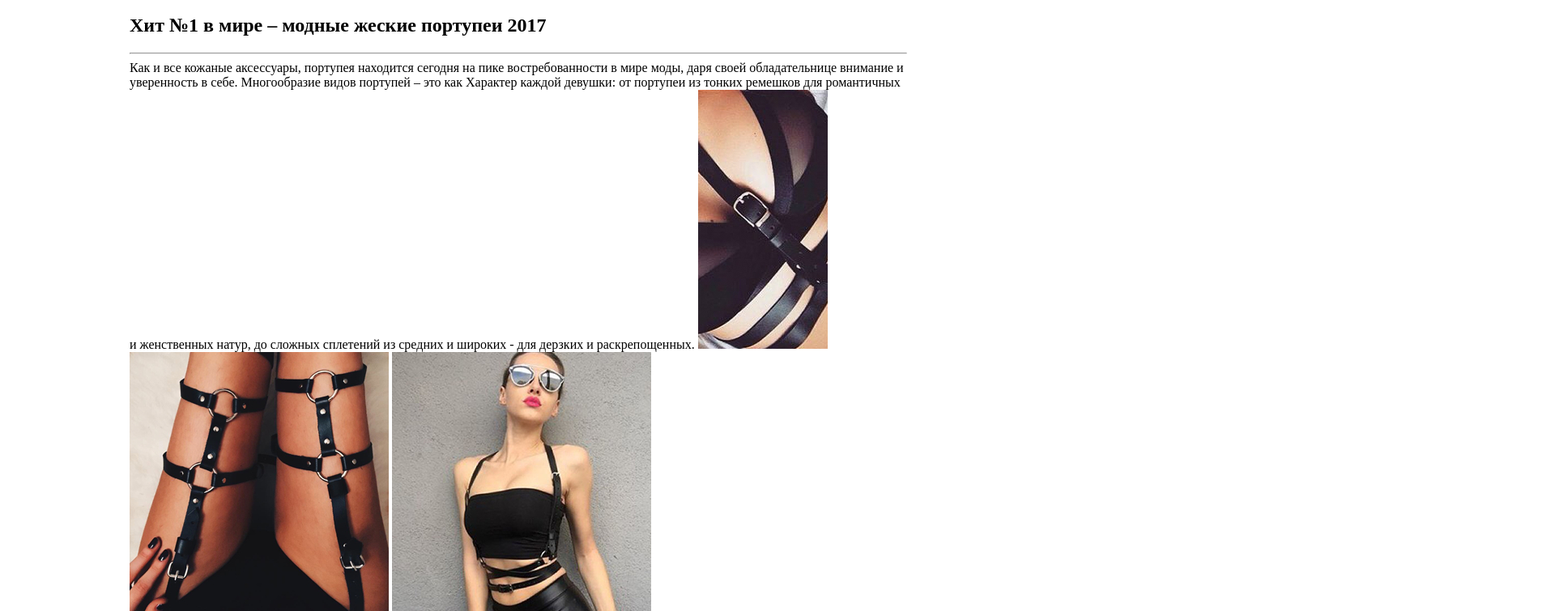
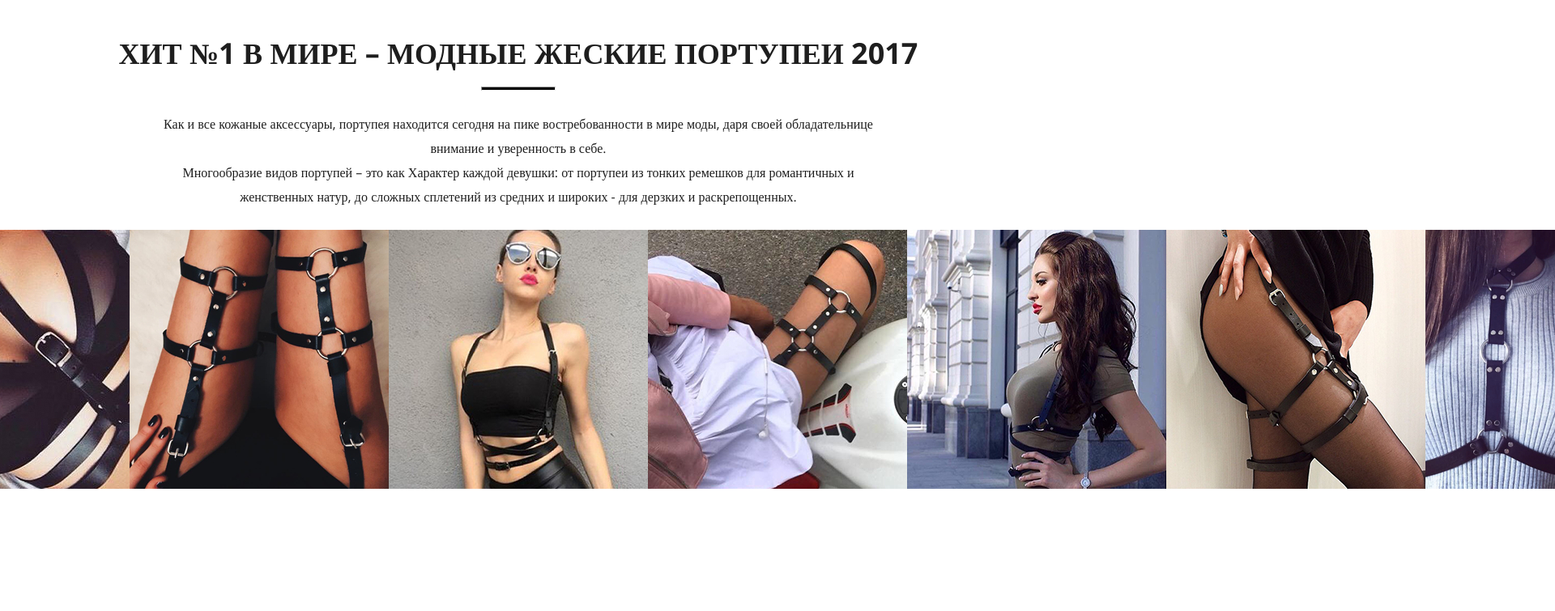
Before and after one commit to AleksandraRadyukina/m1-shop_test, a plain HTML site: page index.html in a window 1280 px wide. Shown: the part 733-1488 px from the top of the page at 81% size, 1920 px wide, since content can reach past the window. After the commit the page ends 1357 px from the top, so only its background shows below. Drawn offline with nearby package versions, Linux system fonts and the light colour scheme.

Commit message:
create: added styles for section description

```diff
--- a/index.html
+++ b/index.html
@@ -58,18 +58,27 @@
   <!-- /.main -->
   <section class="description">
     <div class="container description__container">
-      <h2 class="description__title">Хит №1 в мире – модные жеские портупеи 2017</h2>
-      <hr class="description__line">
-      <span class="description__text">Как и все кожаные аксессуары, портупея находится сегодня на пике востребованности в мире моды, даря своей обладательнице внимание и уверенность в себе.
+      <div class="description-wrapper">
+        <h2 class="description__title">Хит №1 в мире – модные жеские портупеи 2017</h2>
+        <hr class="description__line">
 
-        Многообразие видов портупей – это как Характер каждой девушки: от портупеи из тонких ремешков для романтичных и женственных натур, до сложных сплетений из средних и широких - для дерзких и раскрепощенных. </span>
-      <img src="./img/description-img-1.jpg" alt="" class="description__image">
-      <img src="./img/description-img-2.jpg" alt="" class="description__image">
-      <img src="./img/description-img-3.jpg" alt="" class="description__image">
-      <img src="./img/description-img-4.jpg" alt="" class="description__image">
-      <img src="./img/description-img-5.jpg" alt="" class="description__image">
-      <img src="./img/description-img-6.jpg" alt="" class="description__image">
-      <img src="./img/description-img-7.jpg" alt="" class="description__image">
+        <span class="description__text">
+          <p> Как и все кожаные аксессуары, портупея находится сегодня на пике востребованности в мире моды, даря своей обладательнице внимание и уверенность в себе.</p>
+          <p> Многообразие видов портупей – это как Характер каждой девушки: от портупеи из тонких ремешков для романтичных и женственных натур, до сложных сплетений из средних и широких - для дерзких и раскрепощенных. </p>
+
+           </span>
+      </div>
+
+      <div class="description__images">
+        <img src="./img/description-img-1.jpg" alt="Photo: description" class="description__image description__image-extreme">
+        <img src="./img/description-img-2.jpg" alt="Photo: description" class="description__image">
+        <img src="./img/description-img-3.jpg" alt="Photo: description" class="description__image">
+        <img src="./img/description-img-4.jpg" alt="Photo: description" class="description__image">
+        <img src="./img/description-img-5.jpg" alt="Photo: description" class="description__image">
+        <img src="./img/description-img-6.jpg" alt="Photo: description" class="description__image">
+        <img src="./img/description-img-7.jpg" alt="Photo: description" class="description__image description__image-extreme">
+      </div>
+
 
     </div>
   </section>
--- a/style.css
+++ b/style.css
@@ -129,3 +129,74 @@ main {
   color: #fff;
   text-transform: uppercase;
 }
+.description {
+padding: 50px 0 20px;
+}
+
+.description__container {
+  width: 100%;
+}
+
+.description-wrapper {
+  display: flex;
+  flex-direction: column;
+  text-align: center;
+  align-items: center;
+}
+
+.description__title {
+  margin: 0;
+  color: #1e1e1e;
+  font-family: "Open Sans";
+  font-size: 36px;
+  font-weight: 700;
+  font-style: normal;
+  letter-spacing: normal;
+  line-height: 36px;
+  text-align: center;
+  text-transform: uppercase;
+  margin-bottom: 23px;
+}
+
+.description__line {
+  width: 90px;
+  height: 3px;
+  background-color: #000000;
+  margin: 0;
+  margin-bottom: 26px;
+}
+
+.description__text {
+  width: 910px;
+  min-height: 117px;
+  color: #1e1e1e;
+  font-family: "Open Sans";
+  font-size: 16px;
+  font-weight: 400;
+  font-style: normal;
+  letter-spacing: normal;
+  line-height: normal;
+  text-align: center;
+  line-height: 30px;
+  margin-bottom: 26px;
+}
+
+p {
+  margin: 0;
+}
+
+.description__images{
+  display: flex;
+}
+
+.description__image {
+  width: 320px;
+  height: 320px;
+  object-fit: cover;
+}
+
+.description__image-extreme {
+  width: 160px;
+  height: 320px;
+  object-fit: cover;
+}
```
